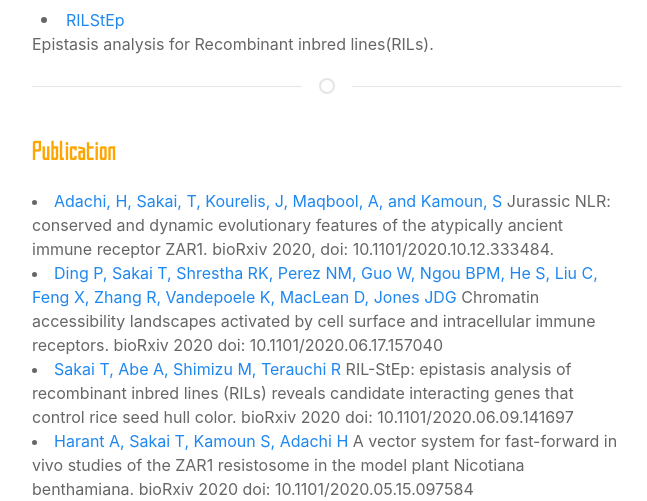
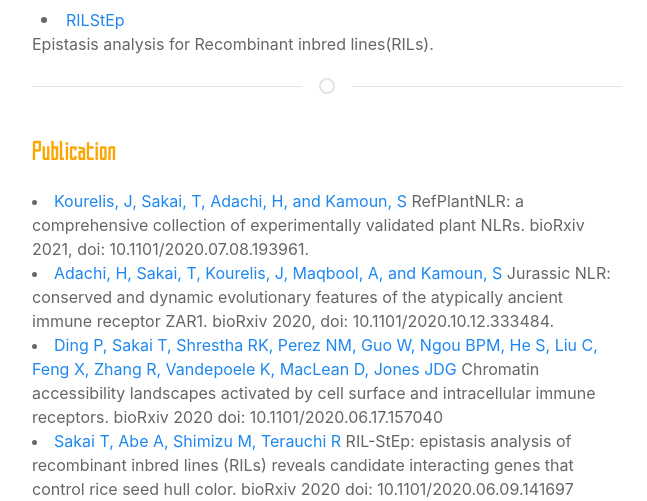
Before and after one commit to slt666666/mysite, a Django app: page / in a window 1280 px wide. Shown: the part 308-809 px from the top of the page, without its empty margins (313-960 px from the left). Run offline with Django 3.2, Linux system fonts and the light colour scheme.

Commit message:
update publications

```diff
--- a/main/templates/main/index.html
+++ b/main/templates/main/index.html
@@ -51,6 +51,8 @@
           <hr class="uk-divider-icon">
           <h3 id="publish" class="body-title">Publication</h3>
           <article class="uk-article">
+              <li><a href="https://www.biorxiv.org/content/10.1101/2020.10.12.333484v1">Kourelis, J, Sakai, T, Adachi, H, and Kamoun, S</a>
+                RefPlantNLR: a comprehensive collection of experimentally validated plant NLRs. bioRxiv 2021, doi: 10.1101/2020.07.08.193961.</li>
               <li><a href="https://www.biorxiv.org/content/10.1101/2020.10.12.333484v1">Adachi, H, Sakai, T, Kourelis, J, Maqbool, A, and Kamoun, S</a>
                 Jurassic NLR: conserved and dynamic evolutionary features of the atypically ancient immune receptor ZAR1. bioRxiv 2020, doi: 10.1101/2020.10.12.333484.</li>
               <li><a href="https://www.biorxiv.org/content/10.1101/2020.06.17.157040v1">Ding P, Sakai T, Shrestha RK, Perez NM, Guo W, Ngou BPM, He S, Liu C, Feng X, Zhang R, Vandepoele K, MacLean D, Jones JDG</a>
```
